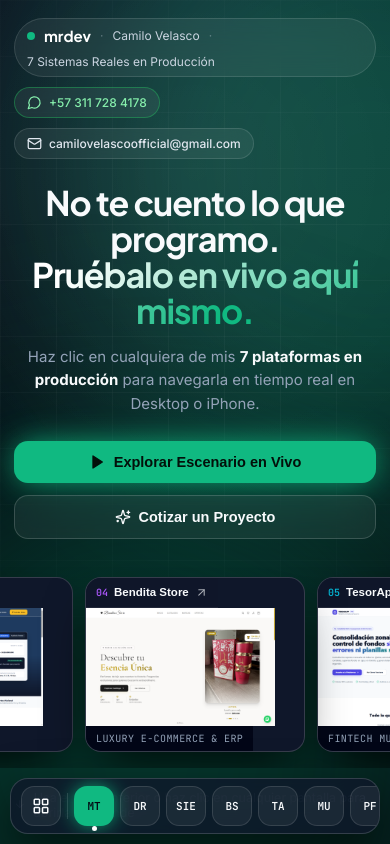
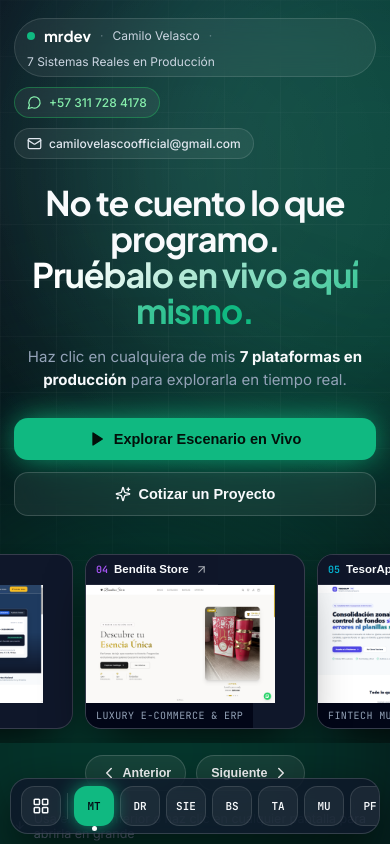
Before and after one commit to CristhDevv/mrdev-portafolio, a React (Vite) app: page / in a window 390 px wide. Shown: the top 844 px of the page. Built offline with nearby package versions, Linux system fonts and the light colour scheme.

Commit message:
feat: portafolio interactivo mrdev en produccion

```diff
--- a/src/components/Hero3DDeck.tsx
+++ b/src/components/Hero3DDeck.tsx
@@ -1,5 +1,14 @@
-import React, { useState } from 'react';
-import { ArrowDown, ArrowUpRight, Mail, MessageCircle, Play, Sparkles } from 'lucide-react';
+import React, { useRef, useState } from 'react';
+import {
+  ArrowDown,
+  ArrowUpRight,
+  ChevronLeft,
+  ChevronRight,
+  Mail,
+  MessageCircle,
+  Play,
+  Sparkles,
+} from 'lucide-react';
 import { MRDEV_CONTACT } from '../data/projects';
 import { ProjectItem } from '../types/portfolio';
 
@@ -18,6 +27,13 @@ export const Hero3DDeck: React.FC<Hero3DDeckProps> = ({
 }) => {
   const [tilt, setTilt] = useState({ x: 0, y: 0 });
   const [hoveredIdx, setHoveredIdx] = useState<number | null>(null);
+  const deckStageRef = useRef<HTMLDivElement>(null);
+
+  const scrollDeck = (direction: -1 | 1) => {
+    const el = deckStageRef.current;
+    if (!el) return;
+    el.scrollBy({ left: direction * 232, behavior: 'smooth' });
+  };
 
   const handleMouseMove = (e: React.MouseEvent<HTMLDivElement>) => {
     const rect = e.currentTarget.getBoundingClientRect();
@@ -64,7 +80,7 @@ export const Hero3DDeck: React.FC<Hero3DDeckProps> = ({
           </h1>
           <p className="hero-cinema-sub">
             Haz clic en cualquiera de mis <strong>7 plataformas en producción</strong> para
-            navegarla en tiempo real en Desktop o iPhone.
+            explorarla en tiempo real.
           </p>
 
           <div className="hero-cta-row">
@@ -83,6 +99,7 @@ export const Hero3DDeck: React.FC<Hero3DDeckProps> = ({
 
         {/* 3D Floating Deck of all 7 real screens */}
         <div
+          ref={deckStageRef}
           className="deck-3d-stage"
           style={{
             transform: `perspective(1400px) rotateX(${tilt.y}deg) rotateY(${tilt.x}deg)`,
@@ -134,6 +151,25 @@ export const Hero3DDeck: React.FC<Hero3DDeckProps> = ({
           </div>
         </div>
 
+        <div className="mobile-deck-controls">
+          <button
+            type="button"
+            className="mobile-deck-arrow"
+            onClick={() => scrollDeck(-1)}
+            aria-label="Mover proyectos a la izquierda"
+          >
+            <ChevronLeft size={18} /> Anterior
+          </button>
+          <button
+            type="button"
+            className="mobile-deck-arrow"
+            onClick={() => scrollDeck(1)}
+            aria-label="Mover proyectos a la derecha"
+          >
+            Siguiente <ChevronRight size={18} />
+          </button>
+        </div>
+
         <div className="scroll-cue">
           <ArrowDown size={15} />
           <span>Usa el Dock inferior o haz clic en cualquier pantalla para abrirla en grande</span>
--- a/src/index.css
+++ b/src/index.css
@@ -360,6 +360,10 @@ body {
   font-size: 10px;
   letter-spacing: 0.04em;
   color: #94a3b8;
+}
+
+.mobile-deck-controls {
+  display: none;
 }
 
 .scroll-cue {
@@ -1246,12 +1250,34 @@ body {
     height: auto;
     display: block;
     transform: none !important;
-    margin: 0 -14px 20px;
-    padding: 10px 14px 16px;
+    margin: 0 -14px 12px;
+    padding: 10px 14px 14px;
     overflow-x: auto;
-    scroll-snap-type: x mandatory;
+    scroll-snap-type: x proximity;
+    touch-action: pan-x pan-y;
     -webkit-overflow-scrolling: touch;
     scrollbar-width: none;
+  }
+
+  .mobile-deck-controls {
+    display: flex;
+    justify-content: center;
+    gap: 10px;
+    margin-bottom: 18px;
+  }
+
+  .mobile-deck-arrow {
+    display: inline-flex;
+    align-items: center;
+    gap: 5px;
+    padding: 8px 14px;
+    border-radius: 999px;
+    border: 1px solid rgba(255, 255, 255, 0.16);
+    background: rgba(255, 255, 255, 0.07);
+    color: #f8fafc;
+    font-size: 12.5px;
+    font-weight: 600;
+    cursor: pointer;
   }
 
   .deck-3d-stage::-webkit-scrollbar {
```
